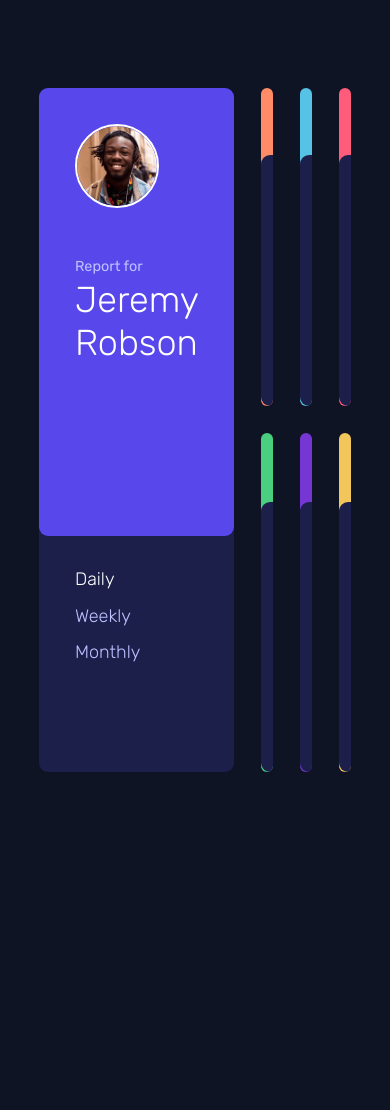
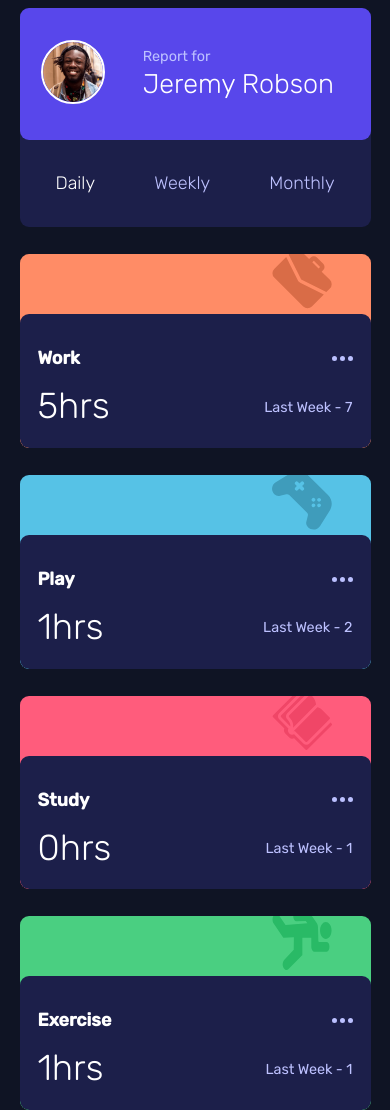
Before and after one commit to Gitit2meBaby/time-tracking-dashboard, a plain HTML site: page index.html in a window 390 px wide. Shown: the top 1110 px of the page. Before the commit the page ends 860 px from the top, so only its background shows below. Drawn offline with Linux system fonts and the light colour scheme.

Commit message:
responsive design better, still mega issues with the small icons in the head of each div, css anchor probably best solution. JS refactored and much better, commented out old script underneath for reference

```diff
--- a/index.html
+++ b/index.html
@@ -43,7 +43,7 @@
         </div>
         <div class="previous-time">
           <p class="time-state">Last Week -
-            <span id="workPreviousTime"> 36</span>hrs
+            <span id="workPreviousTime"> 36</span>
           </p>
         </div>
       </div>
@@ -62,7 +62,7 @@
         </div>
         <div class="previous-time">
           <p class="time-state">Last Week -
-            <span id="playPreviousTime">8</span>hrs
+            <span id="playPreviousTime">8</span>
           </p>
         </div>
       </div>
@@ -82,7 +82,7 @@
         </div>
         <div class="previous-time">
           <p class="time-state">Last Week -
-            <span id="studyPreviousTime">7</span>hrs
+            <span id="studyPreviousTime">7</span>
           </p>
         </div>
       </div>
@@ -102,7 +102,7 @@
         </div>
         <div class="previous-time">
           <p class="time-state">Last Week -
-            <span id="exercisePreviousTime">5</span>hrs
+            <span id="exercisePreviousTime">5</span>
           </p>
         </div>
       </div>
@@ -122,7 +122,7 @@
         </div>
         <div class="previous-time">
           <p class="time-state">Last Week -
-            <span id="socialPreviousTime">10</span>hrs
+            <span id="socialPreviousTime">10</span>
           </p>
         </div>
       </div>
@@ -142,7 +142,7 @@
         </div>
         <div class="previous-time">
           <p class="time-state">Last Week -
-            <span id="selfCarePreviousTime">2</span>hrs
+            <span id="selfCarePreviousTime">2</span>
           </p>
         </div>
       </div>
--- a/styles.css
+++ b/styles.css
@@ -34,6 +34,19 @@ body {
     grid-template-columns: 1fr 1fr 1fr 1fr;
     gap: 1.5rem;
     width: 80vw;
+}
+
+@media screen and (max-width: 700px) {
+    body {
+        height: auto;
+    }
+
+    .app {
+        display: flex;
+        flex-direction: column;
+        width: 90vw;
+        height: auto;
+    }
 }
 
 /* MAIN CONTAINER */
@@ -89,6 +102,36 @@ body {
     color: white !important;
 }
 
+@media screen and (max-width: 700px) {
+    .selection-section {
+        display: flex;
+        justify-content: space-between;
+    }
+
+    .name-section {
+        display: grid;
+        grid-template-columns: 33% auto;
+        padding: 1.2rem;
+    }
+
+    .name-section>img {
+        width: 60px;
+        margin-top: .6rem;
+    }
+
+    .name-section>p {
+        padding-top: 1rem;
+    }
+
+    .name-section>h1 {
+        font-size: 1.5rem;
+        grid-row: 2;
+        grid-column: -2;
+        margin-top: -2rem;
+        padding-bottom: 1rem;
+    }
+}
+
 /* REPORT CONTAINERS */
 .report-container {
     display: flex;
@@ -107,11 +150,20 @@ body {
     overflow: hidden;
 }
 
+.report-container>img:hover {
+    color: white;
+}
+
 .report-container-content {
     background-color: var(--Dark-blue);
     border-radius: .5rem;
     height: 80%;
     padding: 1rem;
+    cursor: pointer;
+}
+
+.report-container-content:hover {
+    background-color: var(--Desaturated-blue);
 }
 
 .current-time>h3 {
@@ -131,6 +183,41 @@ body {
     font-size: .8rem;
     color: var(--Pale-Blue);
 }
+
+@media screen and (max-width: 700px) {
+    .report-container-content {
+        display: grid;
+        grid-template-columns: 1fr 1fr;
+        position: relative;
+        padding: .5 2rem;
+    }
+
+    .report-container>img {
+        height: 60px;
+        width: 60px;
+        right: -14rem;
+    }
+
+    .head {
+        grid-column: span 2;
+    }
+
+    .previous-time {
+        display: flex;
+        justify-content: end;
+        align-items: flex-end;
+    }
+
+    .current-time>h3 {
+        font-size: 2rem;
+    }
+
+    .time-state,
+    .time-state>span {
+        text-align: right;
+    }
+}
+
 
 /* Work */
 .work {
```
Also changed, not shown: script.js (line endings or trailing spaces).
